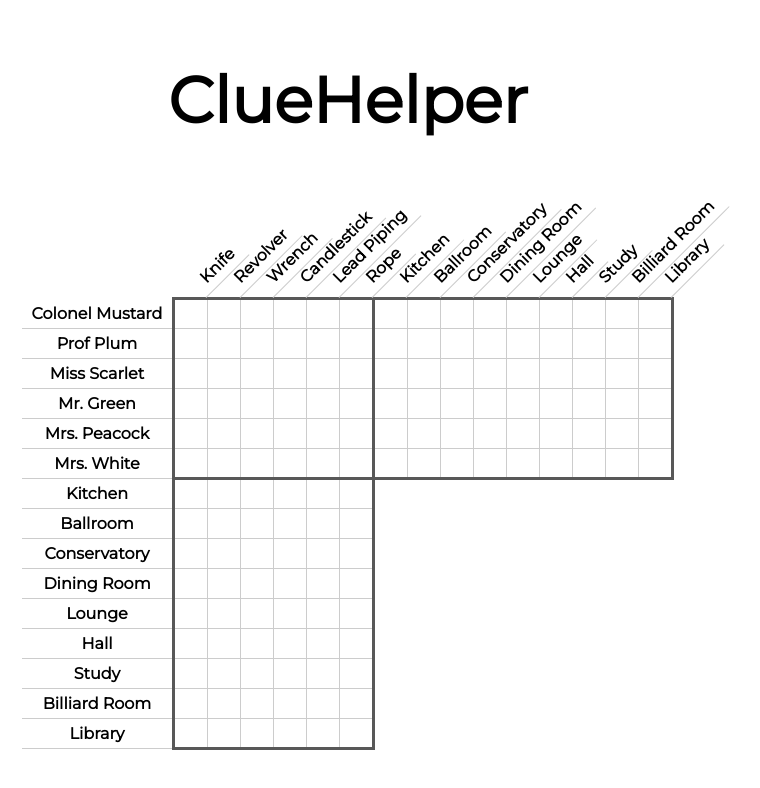
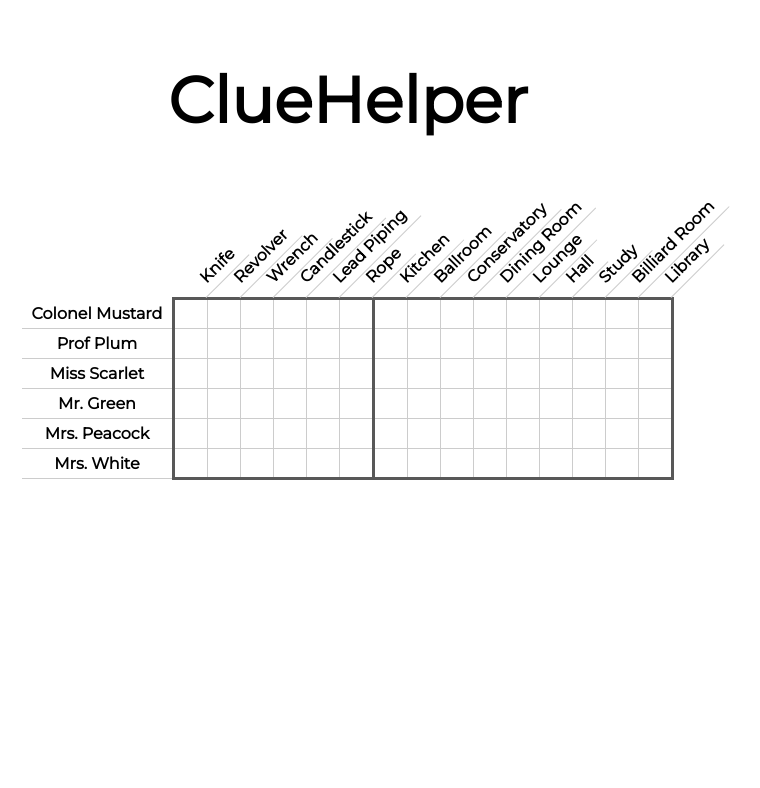
Before and after one commit to Jshhhh/ClueHelper, a React app: page / in a window 1280 px wide. Shown: the top 788 px of the page, without its empty margins (292-1052 px from the left). Built offline with nearby package versions, Linux system fonts and the light colour scheme; the HTML template or start-up script is replaced by a standard one.

Commit message:
Imports Cell and removes extra tr

```diff
--- a/src/components/Board.jsx
+++ b/src/components/Board.jsx
@@ -1,5 +1,6 @@
 import React from 'react';
 import { connect } from 'react-redux';
+import Cell from './Cell';
 
 const mapStateToProps = (state) => {
     return {
@@ -29,18 +30,8 @@ const Board = (props) => {
                         return (
                             <tr key={player}>
                                 <th className='row-header'>{player}</th>
-                                {props.weapons.map((e, i) => <td key={`${index}${i}`} ></td>)}
-                                {props.rooms.map((e, i) => <td key={`${index}${i}`} ></td>)}
-                            </tr>
-                        );
-                    })
-                }
-                {
-                    props.rooms.map((room, index) => {
-                        return (
-                            <tr key={room + 'Col'}>
-                                <th className='row-header'>{room}</th>
-                                {props.weapons.map((w,i) => <td key={index + i + 'row2'} ></td>)}
+                                {props.weapons.map((e, i) => <Cell key={`${index}${i}`}/>)}
+                                {props.rooms.map((e, i) => <Cell key={`${index}${i}`}/>)}
                             </tr>
                         );
                     })
```
